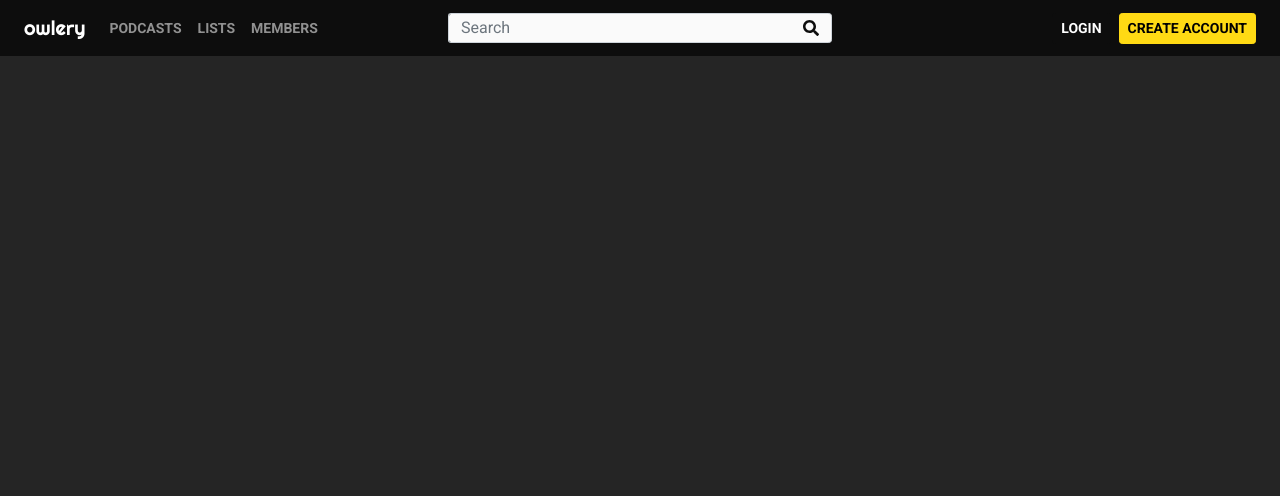
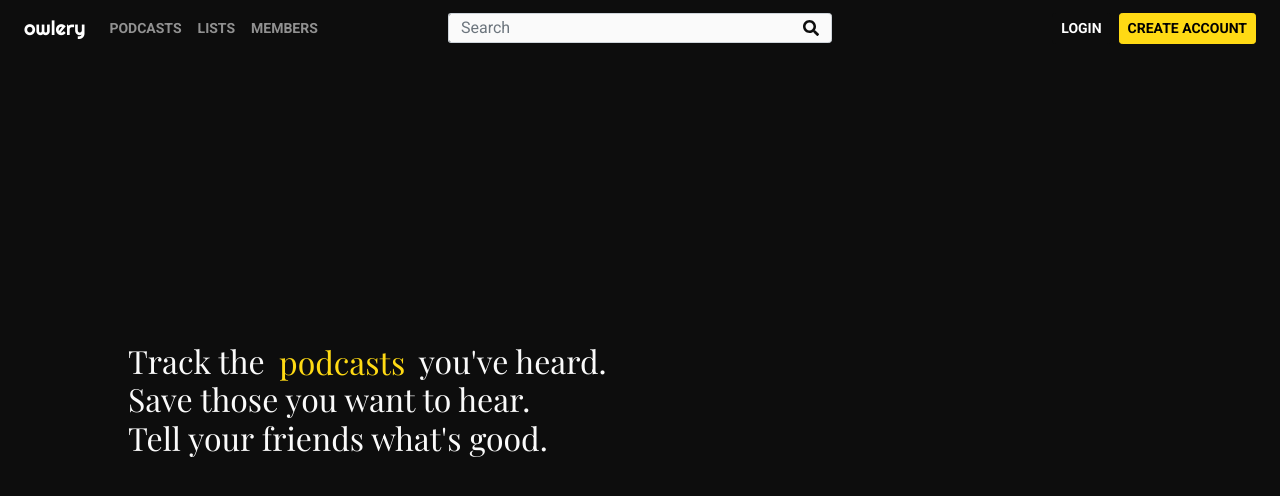
Before and after one commit to konradgoldammer/owlery, a React (Create React App) app in the folder client/: page / in a window 1280 px wide. Shown: the top 496 px of the page. Built offline with nearby package versions, Linux system fonts and the light colour scheme; no server answers.

Commit message:
Add 'Header' (unfinished) to 'Home'

```diff
--- a/client/src/App.css
+++ b/client/src/App.css
@@ -1,4 +1,5 @@
 @import url("https://fonts.googleapis.com/css2?family=Righteous&display=swap");
+@import url("https://fonts.googleapis.com/css2?family=Playfair+Display&display=swap");
 
 /***** RESET ******/
 
@@ -82,6 +83,26 @@ body {
 
 .profile-dropdown-toggle:hover {
   color: var(--primary-color);
+}
+
+.header {
+  background-color: var(--dark-color);
+  height: 100vh;
+  position: relative;
+}
+
+.header-text {
+  color: var(--light-text-color);
+  font-family: "Playfair Display", serif;
+  position: absolute;
+  top: 50%;
+  left: 10%;
+  transform: translateY(-50%);
+}
+
+mark {
+  color: var(--primary-color);
+  background: none;
 }
 
 /***** SIGN UP / LOGIN ******/
--- a/client/src/components/Home.js
+++ b/client/src/components/Home.js
@@ -1,6 +1,7 @@
 import React, { useEffect } from "react";
 import PropTypes from "prop-types";
 import MainNavbar from "./subcomponents/MainNavbar";
+import Header from "./subcomponents/Header";
 import "../App.css";
 
 const Home = (props) => {
@@ -12,6 +13,7 @@ const Home = (props) => {
   return (
     <div>
       <MainNavbar />
+      <Header />
     </div>
   );
 };
--- /dev/null
+++ b/client/src/components/subcomponents/Header.js
@@ -0,0 +1,15 @@
+import React from "react";
+
+const Header = () => {
+  return (
+    <div className="header">
+      <h2 className="header-text">
+        Track the <mark>podcasts</mark> you&apos;ve heard. <br />
+        Save those you want to hear. <br />
+        Tell your friends what&apos;s good.
+      </h2>
+    </div>
+  );
+};
+
+export default Header;
--- a/client/src/components/subcomponents/MainNavbar.js
+++ b/client/src/components/subcomponents/MainNavbar.js
@@ -32,7 +32,7 @@ const MainNavbar = () => {
   const toggle = () => setIsOpen(!isOpen);
 
   return (
-    <div>
+    <div className="fixed-top">
       <Navbar color="dark" dark expand="md" className="px-4">
         <NavbarBrand href="/" className="navbar-brand text-lowercase">
           Owlery
```
